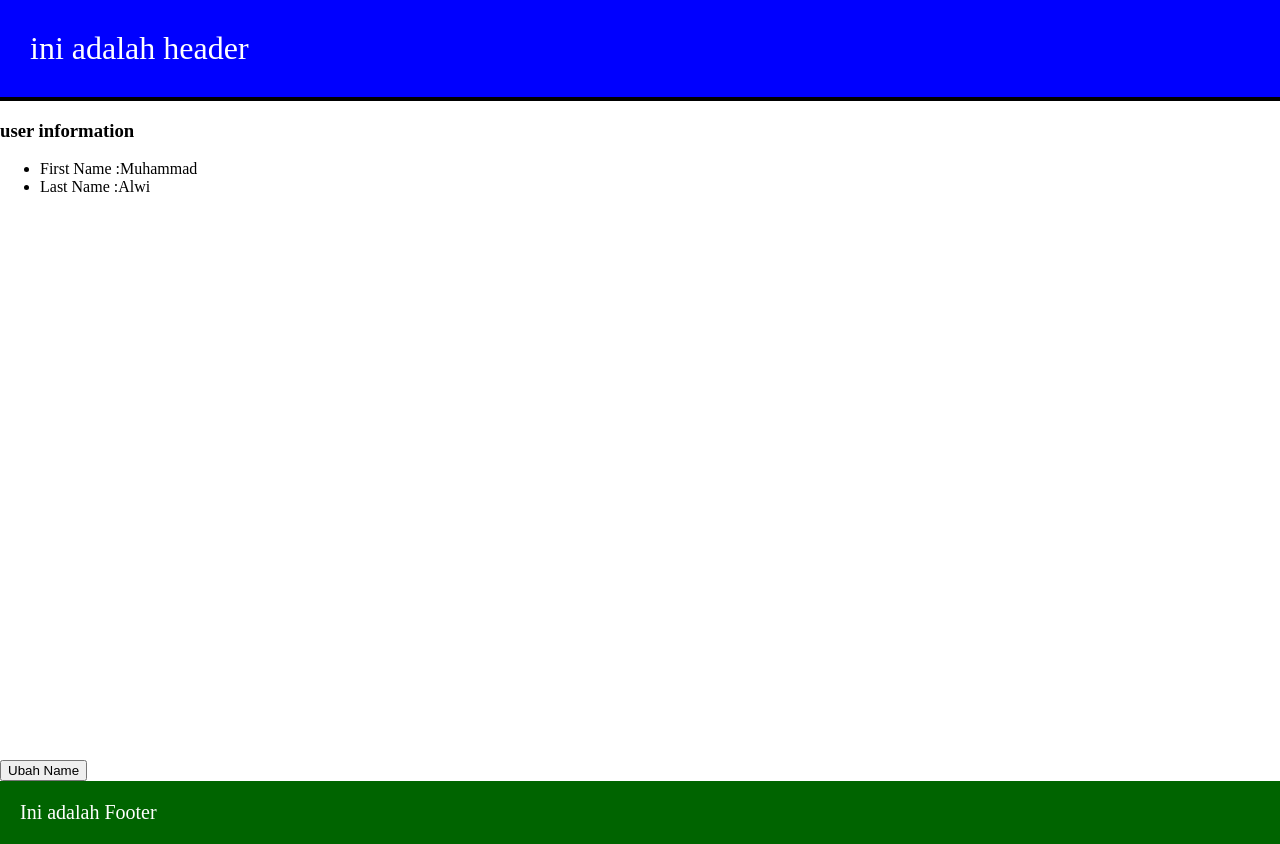
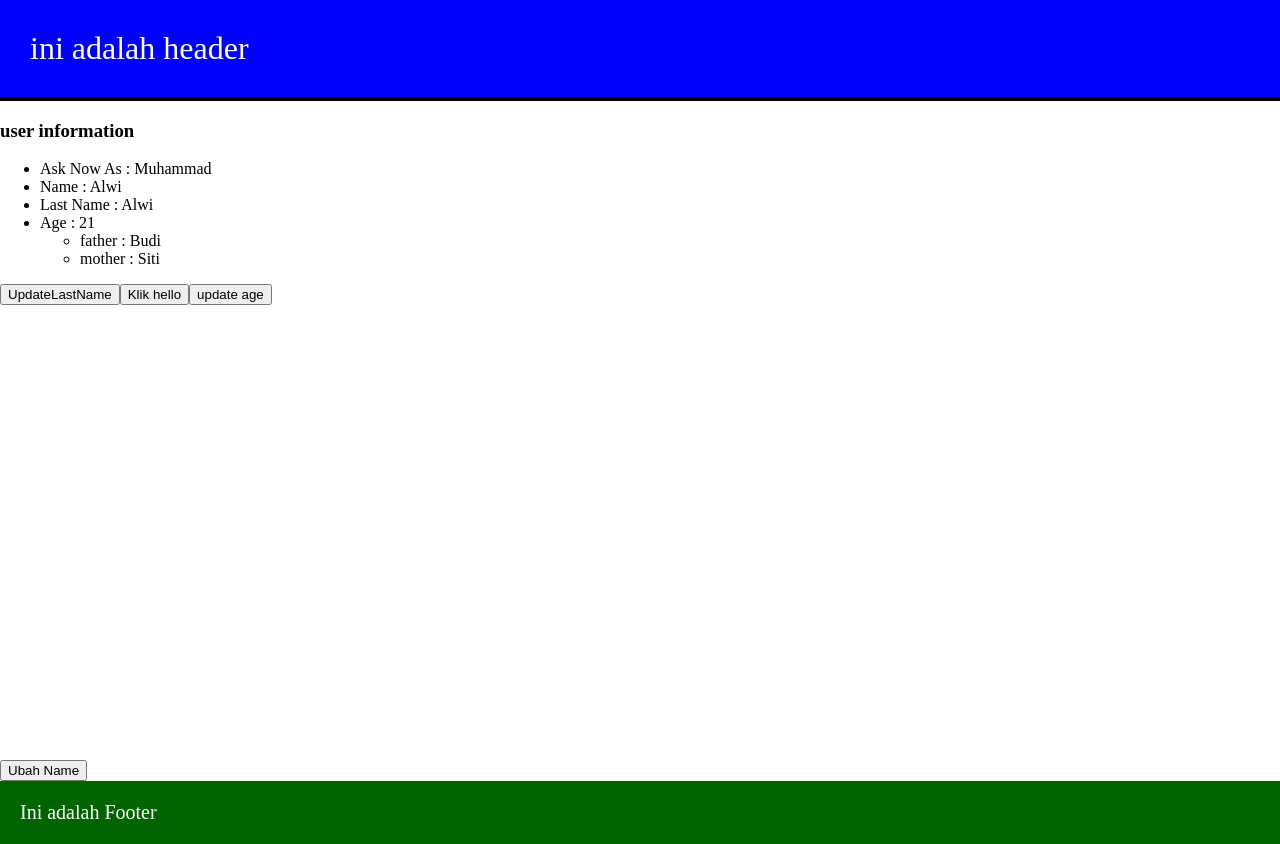
Before and after one commit to mhammdalwii/belajarVue, a Vue app in the folder belajarvuejs/: page / in a window 1280 px wide. Built offline with nearby package versions, Linux system fonts and the light colour scheme.

Commit message:
custom event

```diff
--- a/belajarvuejs/src/App.vue
+++ b/belajarvuejs/src/App.vue
@@ -2,7 +2,15 @@
   <div>
     <appHeader></appHeader>
     <div class="container">
-      <profilPage :name="name" :lastname="lastname"></profilPage>
+      <profilPage
+        :aka="name"
+        :lastname="lastname"
+        :userAge="age"
+        :userParents="parents"
+        @update-lastname="lastname = $event"
+        @say-hello="sayHello"
+        :updateAge="updateAge"
+      ></profilPage>
     </div>
     <button @click="changeName">Ubah Name</button>
     <appFooter></appFooter>
@@ -22,11 +30,22 @@ export default {
     return {
       name: 'Muhammad',
       lastname: 'Alwi',
+      age: 21,
+      parents: {
+        father: 'Budi',
+        mother: 'Siti',
+      },
     }
   },
   methods: {
     changeName() {
       this.name = 'wial'
+    },
+    sayHello() {
+      alert('Hello Alwi')
+    },
+    updateAge(value) {
+      this.age = value
     },
   },
 }
--- a/belajarvuejs/src/components/user/profilPage.vue
+++ b/belajarvuejs/src/components/user/profilPage.vue
@@ -2,13 +2,40 @@
   <div class="userProfile">
     <h3>user information</h3>
     <ul>
-      <li><span>First Name :</span>{{ name }}</li>
-      <li><span>Last Name :</span>{{ lastname }}</li>
+      <li><span>Ask Now As : </span>{{ aka }}</li>
+      <li><span>Name : </span>{{ name }}</li>
+      <li><span>Last Name : </span>{{ lastname }}</li>
+      <li><span>Age : </span>{{ userAge }}</li>
+      <ul>
+        <li v-for="(value, key, index) in userParents" :key="index">{{ key }} : {{ value }}</li>
+      </ul>
     </ul>
+    <button @click="updateLastName">UpdateLastName</button>
+    <button @click="sayHello">Klik hello</button>
+    <button @click="updateAge(22)">update age</button>
   </div>
 </template>
 <script>
 export default {
-  props: ['name', 'lastname'],
+  props: {
+    aka: String,
+    lastname: String,
+    userAge: Number,
+    userParents: Object,
+    updateAge: Function,
+  },
+  data() {
+    return {
+      name: 'Alwi',
+    }
+  },
+  methods: {
+    updateLastName() {
+      this.$emit('update-lastname', 'alfiah')
+    },
+    sayHello() {
+      this.$emit('say-hello')
+    },
+  },
 }
 </script>
```
